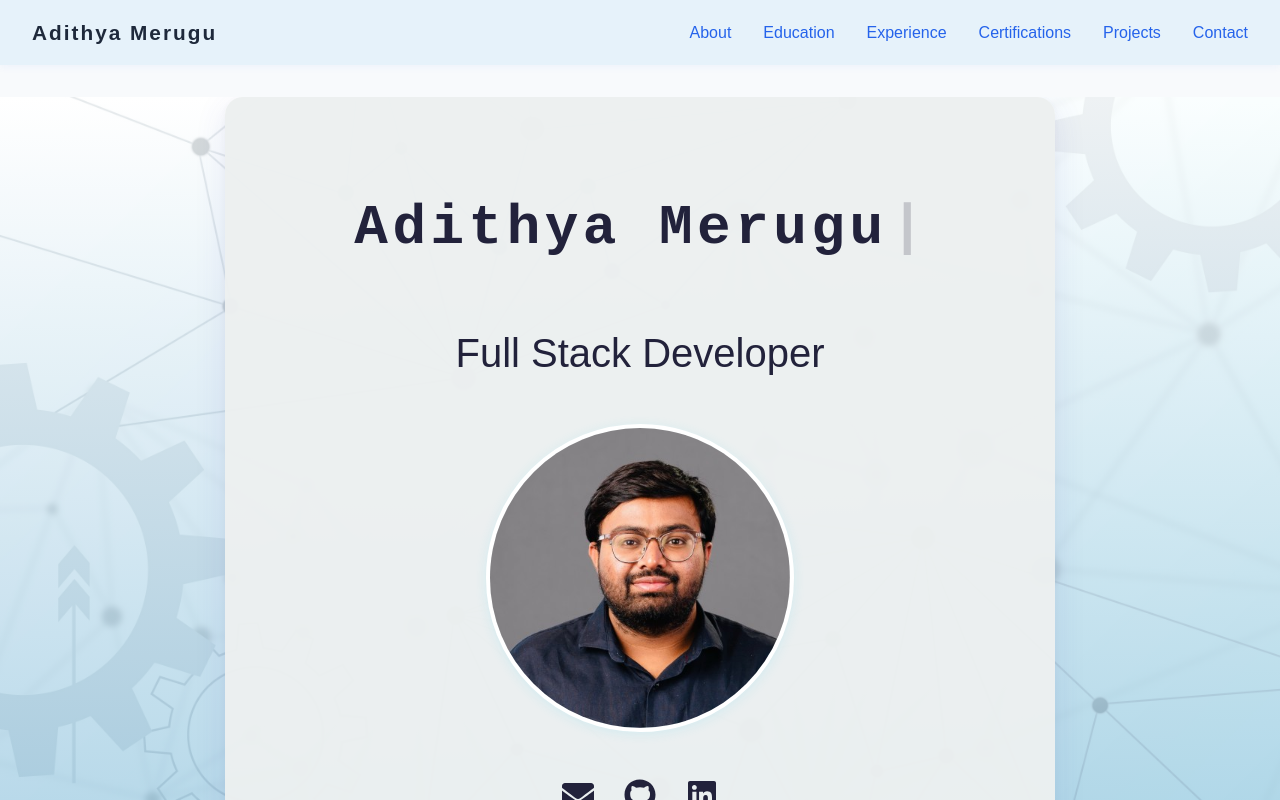
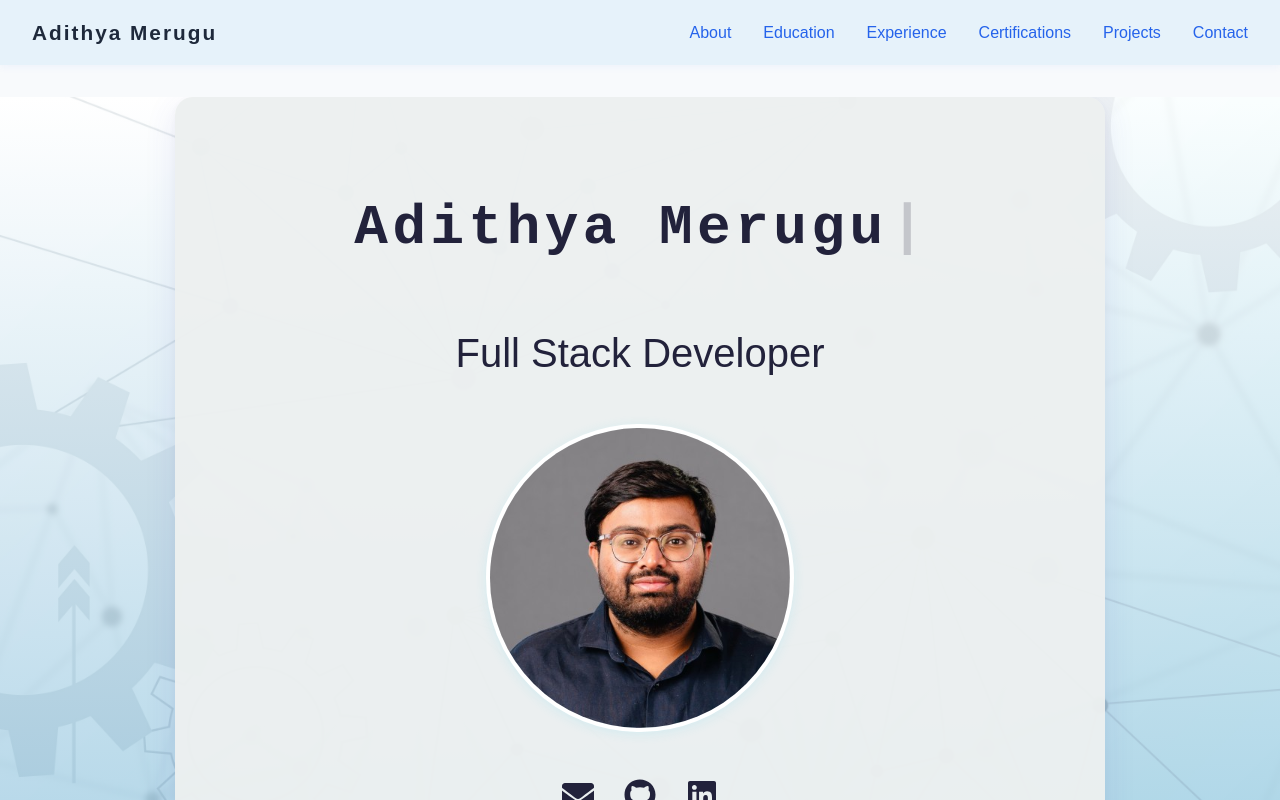
Before and after one commit to Adithya1105/Portfolio, a React (Create React App) app: page / in a window 1280 px wide. Shown: the top 800 px of the page. Built offline with nearby package versions, Linux system fonts and the light colour scheme.

Commit message:
avatarissue

```diff
--- a/src/components/Introduction.module.css
+++ b/src/components/Introduction.module.css
@@ -15,8 +15,8 @@
   background: rgba(237, 240, 240, 0.96);
   border-radius: 18px;
   padding: 2.5rem 2.5rem 2.5rem;
-  max-width: 750px;
-  width: 75vw;
+  max-width: 850px;
+  width: 85vw;
   text-align: center;
   box-shadow:
     0 8px 32px rgba(64,64,191,0.10),
```
